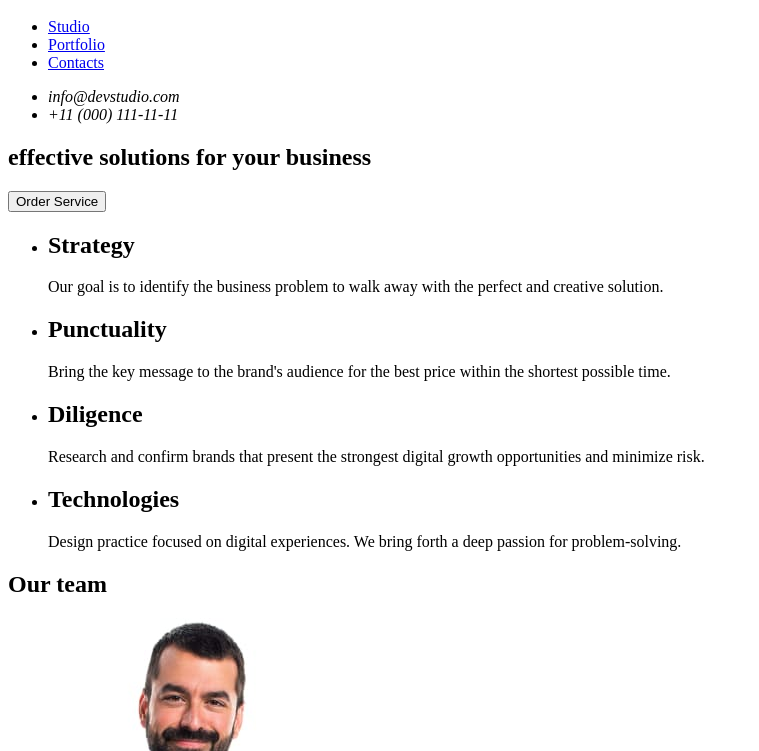
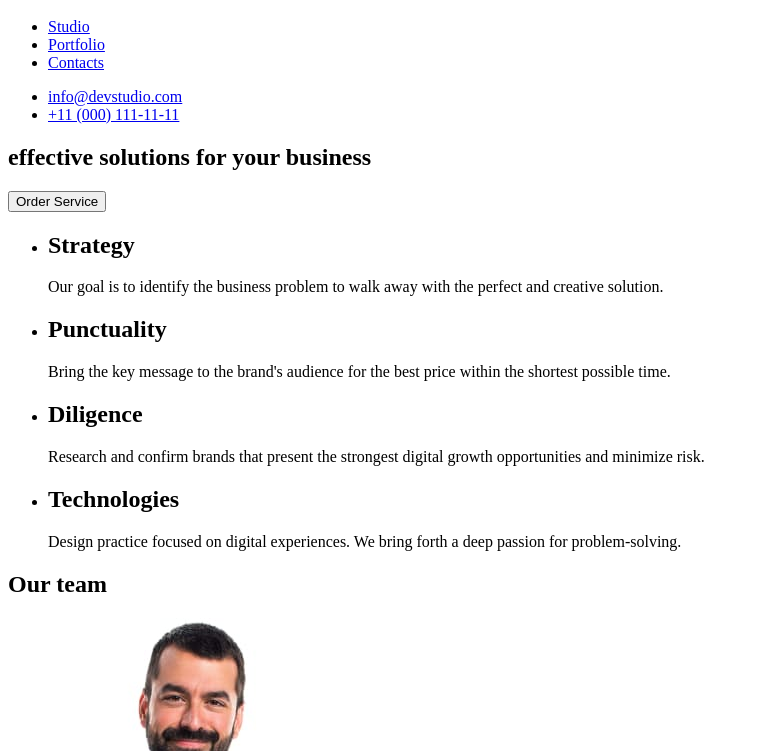
Before and after one commit to chakan22Igor/goit-markup-hw-01, a plain HTML site: page index.html in a window 1280 px wide. Shown: the part 49-800 px from the top of the page, without its empty margins (0-759 px from the left). Drawn offline with Linux system fonts and the light colour scheme.

Commit message:
Update index.html

```diff
--- a/index.html
+++ b/index.html
@@ -21,9 +21,9 @@
       </nav>
       <ul>
         <li>
-          <address ="mailto:info@devstudio.com">info@devstudio.com</address>
+          <a href="mailto:info@devstudio.com">info@devstudio.com</a>
         </li>
-        <li><address ="tel:+110001111111">+11 (000) 111-11-11</address></li>
+        <li><a href="tel:+110001111111">+11 (000) 111-11-11</a></li>
       </ul>
     </header>
     <main>
```
